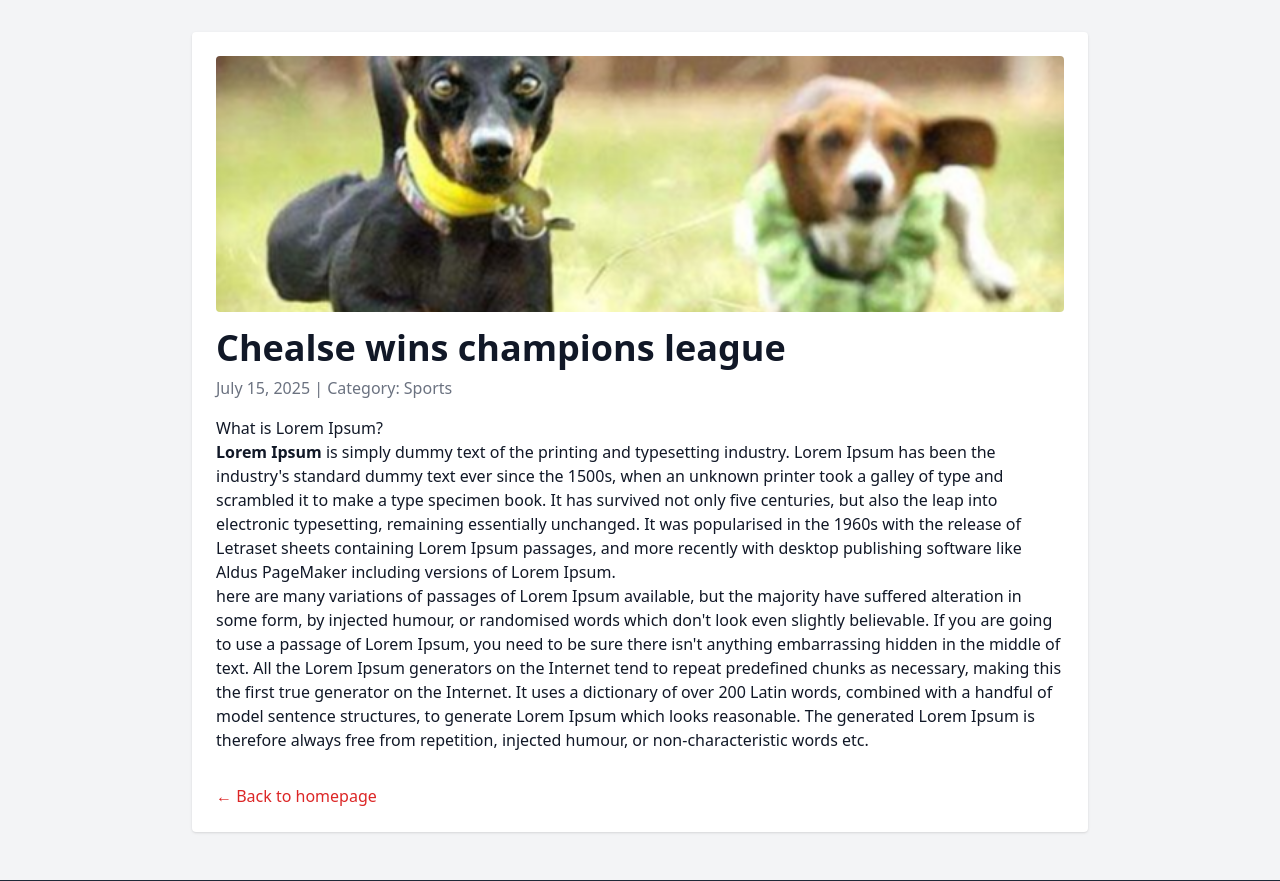
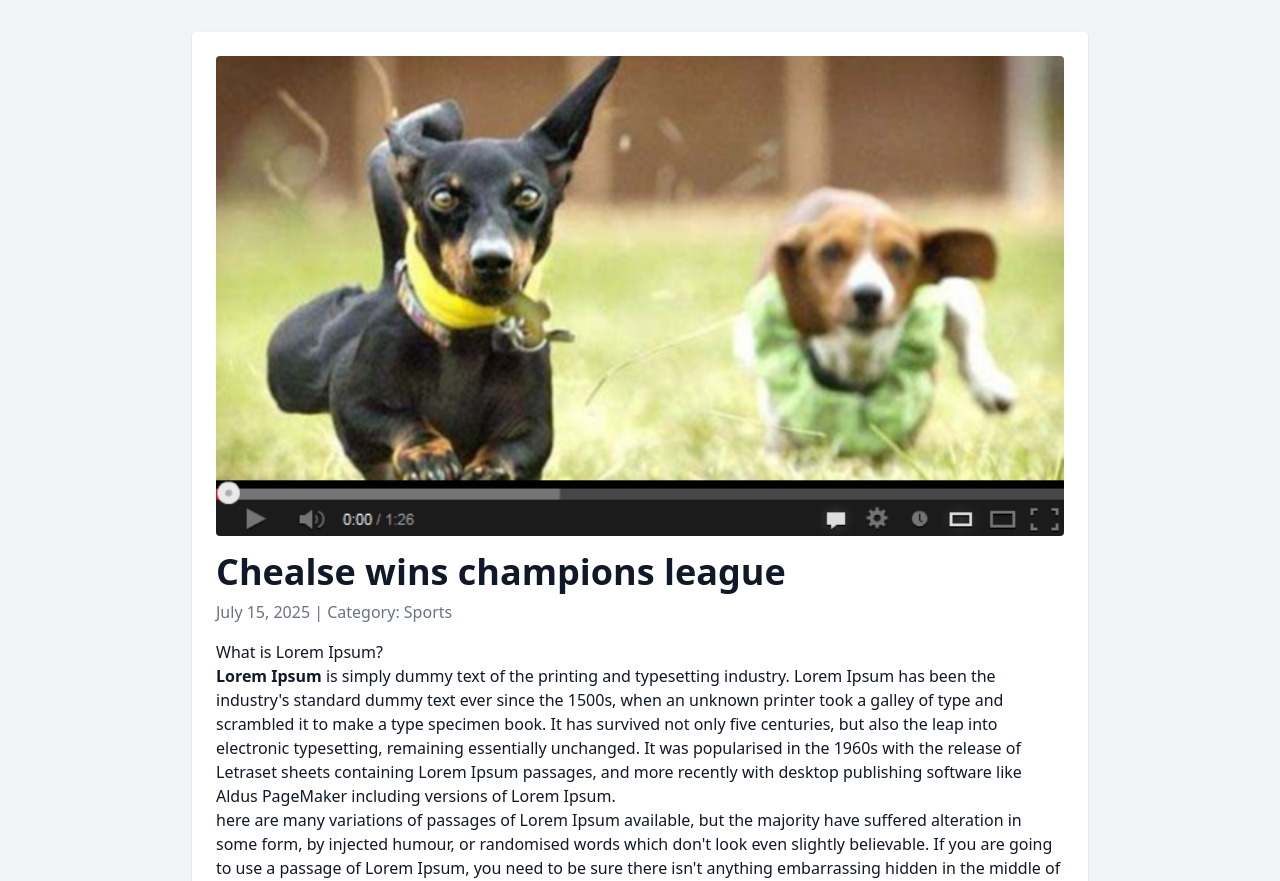
Before and after one commit to inkomati250/imaranow, a Django app: a page that uses news/templates/news/article_detail.html in a window 1280 px wide. Shown: the part 106-987 px from the top of the page. Run offline with Django 5.2, Linux system fonts and the light colour scheme; data comes from the database, SQL or seed files in the repository; parts of the project's set-up code (start-up, migrations or seed data) failed here and were passed over; some libraries are stand-ins or nearby versions.

Commit message:
Fri, Jul 18, 2025, 5:48 PM +02:00

```diff
--- a/news/templates/news/article_detail.html
+++ b/news/templates/news/article_detail.html
@@ -1,4 +1,3 @@
-
 {% extends 'news/base.html' %}
 
 {% block content %}
@@ -9,19 +8,27 @@
       <div class="aspect-w-16 aspect-h-9 mb-4">
         <iframe
           src="{{ article.video_url }}"
-          class="w-full h-64 rounded"
+          class="w-full h-full rounded"
           frameborder="0"
           allow="accelerometer; autoplay; clipboard-write; encrypted-media; gyroscope; picture-in-picture"
           allowfullscreen
         ></iframe>
       </div>
     {% elif article.video %}
-      <video controls class="w-full h-64 rounded mb-4 object-cover">
-        <source src="{{ article.video.url }}" type="video/mp4">
-        Your browser does not support the video tag.
-      </video>
+      <div class="aspect-w-16 aspect-h-9 mb-4">
+        <video controls class="w-full h-full rounded object-cover">
+          <source src="{{ article.video.url }}" type="video/mp4">
+          Your browser does not support the video tag.
+        </video>
+      </div>
     {% elif article.image %}
-      <img src="{{ article.image.url }}" alt="{{ article.title }}" class="w-full h-64 object-cover rounded mb-4">
+      <div class="aspect-w-16 aspect-h-9 mb-4">
+        <img
+          src="{{ article.image.url }}"
+          alt="{{ article.title }}"
+          class="w-full h-full object-cover rounded"
+        >
+      </div>
     {% endif %}
 
     <!-- 📰 Article Title & Info -->
```
